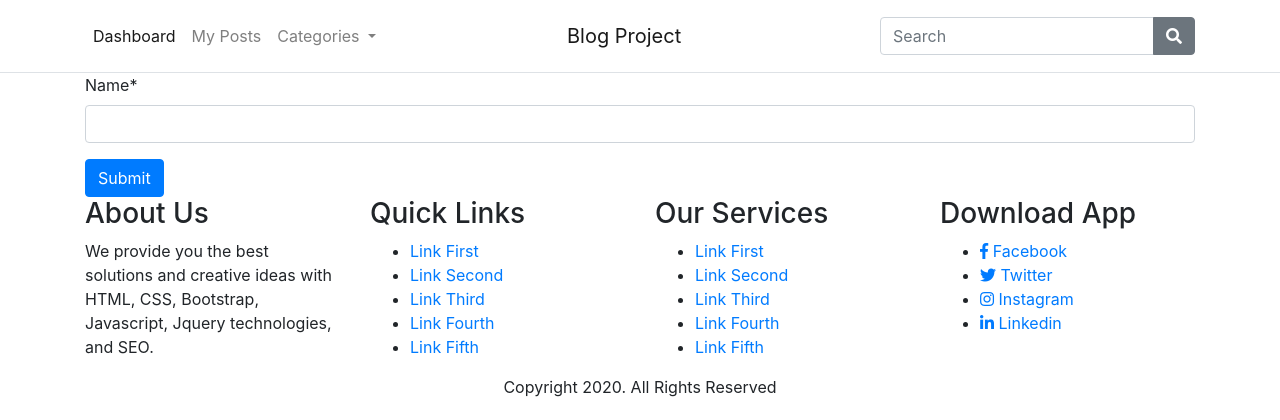
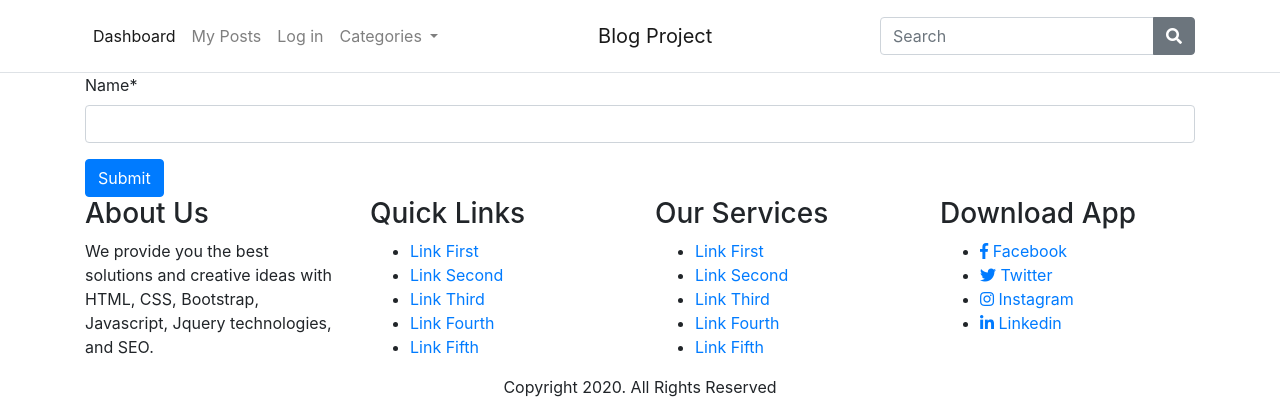
Before and after one commit to muskan221/Django-Blog, a Django app: page /posts/createcategory/ in a window 1280 px wide. Shown: the top 420 px of the page. Run offline with Django 3.2, Linux system fonts and the light colour scheme; some libraries are stand-ins or nearby versions.

Commit message:
added login logout on navbar

```diff
--- a/posts/templates/includes/navbar.html
+++ b/posts/templates/includes/navbar.html
@@ -9,6 +9,16 @@
           <li class="nav-item">
             <a class="nav-link" href="{% url 'my_posts' %}">My Posts</a>
           </li>
+
+          {% if user.is_authenticated %}
+            <li class="nav-item">
+              <a class="nav-link" href="{% url 'logout' %}">Logout</a>
+            </li>
+          {% else %}
+            <li class="nav-item">
+              <a class="nav-link" href="{% url 'login' %}">Log in</a>
+            </li>
+          {% endif %}
 
           <!-- Dropdown -->
           <li class="nav-item dropdown">
```
